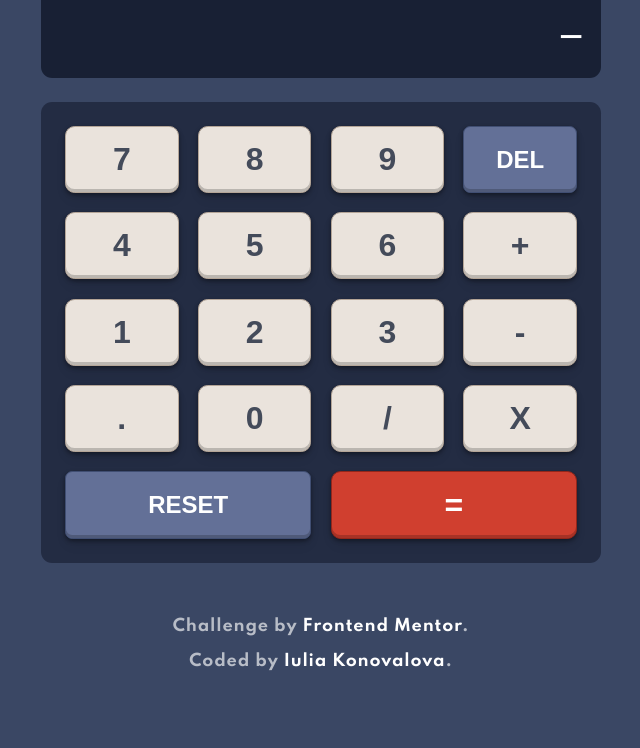
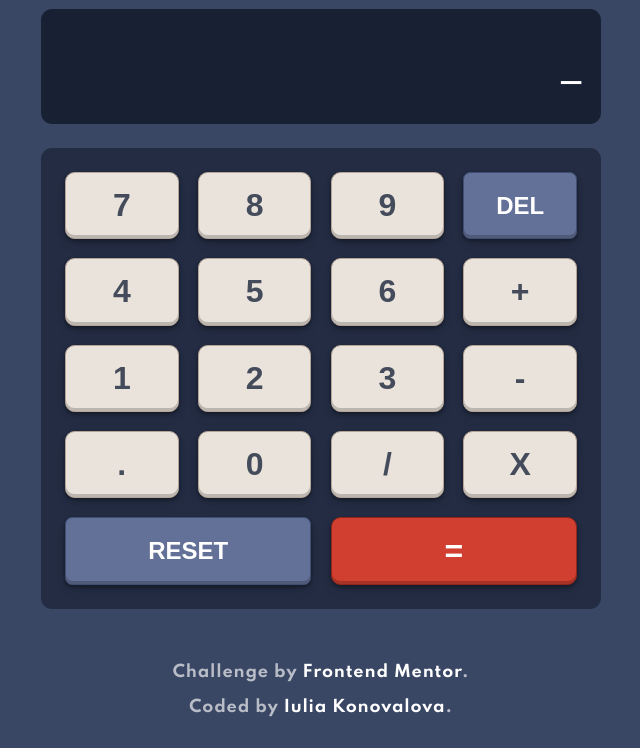
Before and after one commit to IuliiaKonovalova/frontend-mentor-calculator-app-main, a website: page index.html in a window 1280 px wide. Shown: the part 258-1006 px from the top of the page, without its empty margins (319-959 px from the left). Before the commit the page ends 960 px from the top, so only its background shows below. Drawn offline with Linux system fonts and the light colour scheme.

Commit message:
Fix size of the header

```diff
--- a/assets/css/style.css
+++ b/assets/css/style.css
@@ -107,7 +107,7 @@ body {
   background-color: var(--clr-team1-bg--500);
   display: grid;
   grid-template-columns: 2fr minmax(35rem, auto) 2fr;
-  grid-template-rows: 1fr 0.5fr 1fr 4fr 1fr;
+  grid-template-rows: 1.4fr 0.5fr 1fr 4fr 1fr;
   gap: 1.5rem;
   color: var(--clr-team1-text--100);
   font-family: var(--ff-primary);
```
